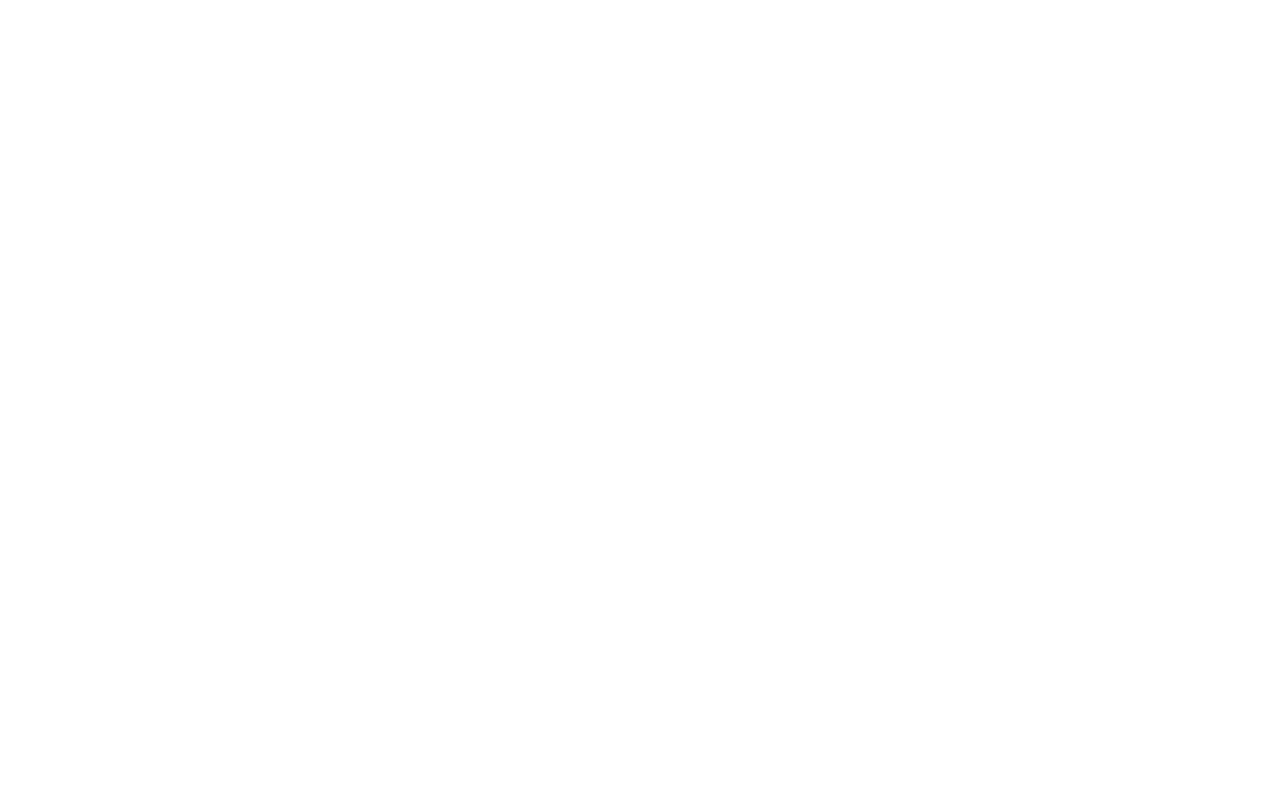
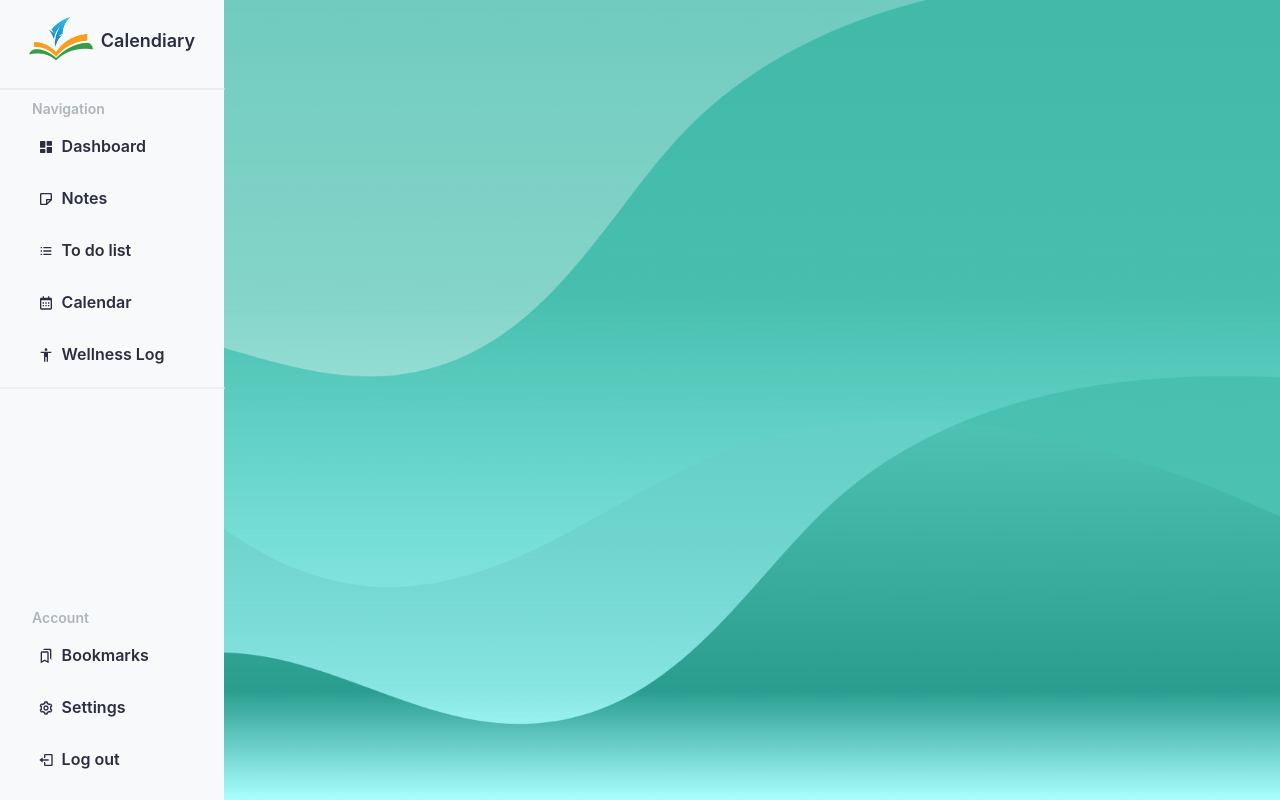
Before and after one commit to M4TI-H/Calendiary-App, a React (Vite) app in the folder frontend/: page /todo in a window 1280 px wide. Before the commit this address had no page. Built offline with nearby package versions, Linux system fonts and the light colour scheme; sample sign-in values are in the browser's storage.

Commit message:
temporarely finished working on sidebar

```diff
--- a/frontend/src/AppRoutes.jsx
+++ b/frontend/src/AppRoutes.jsx
@@ -1,5 +1,5 @@
 import { Routes, Route } from "react-router-dom";
-import { Home } from './pages/main';
+import { Dashboard, Notes, Calendar, Todo, Wellness } from './pages/main';
 import LoginForm from "./pages/forms/LoginForm";
 import SignupForm from "./pages/forms/SignupForm";
 import AuthForm from "./pages/AuthForm"
@@ -15,7 +15,11 @@ export default function AppRoutes() {
       </Route>
       {/* private */}
       <Route element={<MainLayout />}>
-        <Route index element={<Home />} />
+        <Route index element={<Dashboard />} />
+        <Route path="/calendar" element={<Calendar />} />
+        <Route path="/notes" element={<Notes />} />
+        <Route path="/todo" element={<Todo />} />
+        <Route path="/wellness" element={<Wellness />} />
       </Route>
     </Routes>
   );
--- a/frontend/src/pages/MainLayout.jsx
+++ b/frontend/src/pages/MainLayout.jsx
@@ -1,7 +1,6 @@
 import { useState, useEffect } from 'react';
 import { Outlet, useNavigate } from 'react-router-dom';
 import { Flex } from '@chakra-ui/react';
-import LogoutButton from './main/components/LogoutButton';
 import Sidebar from './main/components/Sidebar';
 
 export default function MainLayout() {
--- /dev/null
+++ b/frontend/src/pages/main/Calendar.jsx
@@ -0,0 +1,9 @@
+import { Flex } from "@chakra-ui/react";
+
+export default function Calendar () {
+  return (
+    <Flex>
+      Calendar
+    </Flex>
+  )
+}
--- a/frontend/src/pages/main/Home.jsx
+++ b/frontend/src/pages/main/Dashboard.jsx
@@ -1,7 +1,6 @@
-import React from 'react'
 import { Flex } from "@chakra-ui/react";
 
-export default function Home () {
+export default function Dashboard () {
   return (
     <Flex>
       Home
--- /dev/null
+++ b/frontend/src/pages/main/Notes.jsx
@@ -0,0 +1,9 @@
+import { Flex } from "@chakra-ui/react";
+
+export default function Notes () {
+  return (
+    <Flex>
+      Notes
+    </Flex>
+  )
+}
--- /dev/null
+++ b/frontend/src/pages/main/Todo.jsx
@@ -0,0 +1,9 @@
+import { Flex } from "@chakra-ui/react";
+
+export default function Todo () {
+  return (
+    <Flex>
+      Todo
+    </Flex>
+  )
+}
--- /dev/null
+++ b/frontend/src/pages/main/Wellness.jsx
@@ -0,0 +1,9 @@
+import { Flex } from "@chakra-ui/react";
+
+export default function Wellness () {
+  return (
+    <Flex>
+      Wellness
+    </Flex>
+  )
+}
--- a/frontend/src/pages/main/components/LogoutButton.jsx
+++ /dev/null
@@ -1,15 +0,0 @@
-import { useNavigate } from 'react-router-dom';
-import { Button } from '@chakra-ui/react';
-
-export default function LogoutButton() {
-  const navigate = useNavigate();
-
-  function handleUserLogout() {
-    localStorage.removeItem("accessToken");
-    navigate("/login");
-  }
-
-  return(
-    <Button onClick={handleUserLogout}>Log out</Button>
-  );
-}
--- a/frontend/src/pages/main/components/Sidebar.jsx
+++ b/frontend/src/pages/main/components/Sidebar.jsx
@@ -1,50 +1,57 @@
-import { useNavigate } from 'react-router-dom';
-import { Flex, Button, VStack, Text, Divider } from '@chakra-ui/react';
-import { BiSolidDashboard, BiListUl, BiNote, BiCalendar, BiBody, BiLogOut, BiCog } from "react-icons/bi";
+import { Link, useNavigate } from 'react-router-dom';
+import { Flex, Button, VStack, HStack, Text, Divider, Image } from '@chakra-ui/react';
+import { BiSolidDashboard, BiListUl, BiNote, BiCalendar, BiBody, BiLogOut, BiCog, BiBookmarks } from "react-icons/bi";
 
 export default function Sidebar() {
   const navigate = useNavigate();
 
+  function handleUserLogout() {
+    localStorage.removeItem("accessToken");
+    navigate("/login");
+  }
 
   return(
-    <VStack maxW="18rem" minW="10rem" w="100%" h="100vh" position="fixed" bg="#F8F9FA">
-      <Flex w="100%" h="20vh" bg="lightblue">
+    <VStack maxW="14rem" minW="10rem" w="100%" h="100vh" position="fixed" bg="#F8F9FA">
+      <HStack w="100%" h="10vh" justifyContent="center">
+        <Image src="logo.png" maxH="8vh"/>
+        <Text fontSize="lg" fontWeight="semibold" color="#2b2d42">Calendiary</Text>
+      </HStack>
 
-      </Flex>
+      <Divider w="100%" color="#ADB5BD" borderWidth="1px" />
+
       <VStack w="100%" spacing={1} alignItems="center">
         <Text fontSize="sm" fontWeight="semibold" color="#ADB5BD"
           left="0" alignSelf="flex-start" ml="2rem">Navigation</Text>
-        <Button w="95%" h="3rem" pl="2rem" justifyContent="flex-start" color="#2b2d42"
+        <Button as={Link} to="/" w="95%" h="3rem" pl="2rem" justifyContent="flex-start" color="#2b2d42"
           leftIcon={<BiSolidDashboard />} borderRadius="10px" bg="none" _hover={{bg: "rgba(131, 197, 190, 0.5)", color: "#006d77"}}>
         Dashboard</Button>
-        <Button w="95%" h="3rem" pl="2rem" justifyContent="flex-start" color="#2b2d42"
-          leftIcon={<BiNote  />} borderRadius="10px" bg="none" _hover={{bg: "rgba(131, 197, 190, 0.5)", color: "#006d77"}}>
+        <Button as={Link} to="/notes" w="95%" h="3rem" pl="2rem" justifyContent="flex-start" color="#2b2d42"
+          leftIcon={<BiNote />} borderRadius="10px" bg="none" _hover={{bg: "rgba(131, 197, 190, 0.5)", color: "#006d77"}}>
         Notes</Button>
-        <Button w="95%" h="3rem" pl="2rem" justifyContent="flex-start" color="#2b2d42"
+        <Button as={Link} to="/todo" w="95%" h="3rem" pl="2rem" justifyContent="flex-start" color="#2b2d42"
           leftIcon={<BiListUl />} borderRadius="10px" bg="none" _hover={{bg: "rgba(131, 197, 190, 0.5)", color: "#006d77"}}>
         To do list</Button>
-        <Button w="95%" h="3rem" pl="2rem" justifyContent="flex-start" color="#2b2d42"
+        <Button as={Link} to="/calendar" w="95%" h="3rem" pl="2rem" justifyContent="flex-start" color="#2b2d42"
           leftIcon={<BiCalendar />} borderRadius="10px" bg="none" _hover={{bg: "rgba(131, 197, 190, 0.5)", color: "#006d77"}}>
         Calendar</Button>
-        <Button w="95%" h="3rem" pl="2rem" justifyContent="flex-start" color="#2b2d42"
+        <Button as={Link} to="/wellness" w="95%" h="3rem" pl="2rem" justifyContent="flex-start" color="#2b2d42"
           leftIcon={<BiBody />} borderRadius="10px" bg="none" _hover={{bg: "rgba(131, 197, 190, 0.5)", color: "#006d77"}}>
         Wellness Log</Button>
       </VStack>
 
-      <Divider w="100%" color="#ADB5BD" borderWidth="1px"  />
+      <Divider w="100%" color="#ADB5BD" borderWidth="1px" />
 
-      <VStack w="100%" spacing={1} alignItems="center" mt="3rem">
+      <VStack w="100%" spacing={1} alignItems="center" mt="auto" mb="1rem">
         <Text fontSize="sm" fontWeight="semibold" color="#ADB5BD"
         left="0" alignSelf="flex-start" ml="2rem">Account</Text>
-
-        <Button w="95%" h="3rem" pl="2rem" justifyContent="flex-start" color="#2b2d42"
-          leftIcon={<BiCog  />} borderRadius="10px" bg="none" _hover={{bg: "rgba(131, 197, 190, 0.5)", color: "#006d77"}}>
+        <Button as={Link} to="/" w="95%" h="3rem" pl="2rem" justifyContent="flex-start" color="#2b2d42"
+          leftIcon={<BiBookmarks />} borderRadius="10px" bg="none" _hover={{bg: "rgba(131, 197, 190, 0.5)", color: "#006d77"}}>
+        Bookmarks</Button>
+        <Button as={Link} to="/" w="95%" h="3rem" pl="2rem" justifyContent="flex-start" color="#2b2d42"
+          leftIcon={<BiCog />} borderRadius="10px" bg="none" _hover={{bg: "rgba(131, 197, 190, 0.5)", color: "#006d77"}}>
         Settings</Button>
-        <Button w="95%" h="3rem" pl="2rem" justifyContent="flex-start" color="#2b2d42"
-          leftIcon={<BiNote  />} borderRadius="10px" bg="none" _hover={{bg: "rgba(131, 197, 190, 0.5)", color: "#006d77"}}>
-        coś jeszcze</Button>
-        <Button w="95%" h="3rem" pl="2rem" justifyContent="flex-start" color="#2b2d42"
-          leftIcon={<BiLogOut  />} borderRadius="10px" bg="none" _hover={{bg: "rgba(131, 197, 190, 0.5)", color: "#006d77"}}>
+        <Button onClick={handleUserLogout} w="95%" h="3rem" pl="2rem" justifyContent="flex-start" color="#2b2d42"
+          leftIcon={<BiLogOut />} borderRadius="10px" bg="none" _hover={{bg: "rgba(193, 18, 31, 0.5)", color: "#780000"}}>
         Log out</Button>
 
       </VStack>
--- a/frontend/src/pages/main/index.jsx
+++ b/frontend/src/pages/main/index.jsx
@@ -1 +1,5 @@
-export { default as Home} from './Home';
+export { default as Dashboard} from './Dashboard';
+export { default as Calendar} from './Calendar';
+export { default as Notes} from './Notes';
+export { default as Todo} from './Todo';
+export { default as Wellness} from './Wellness';
```
